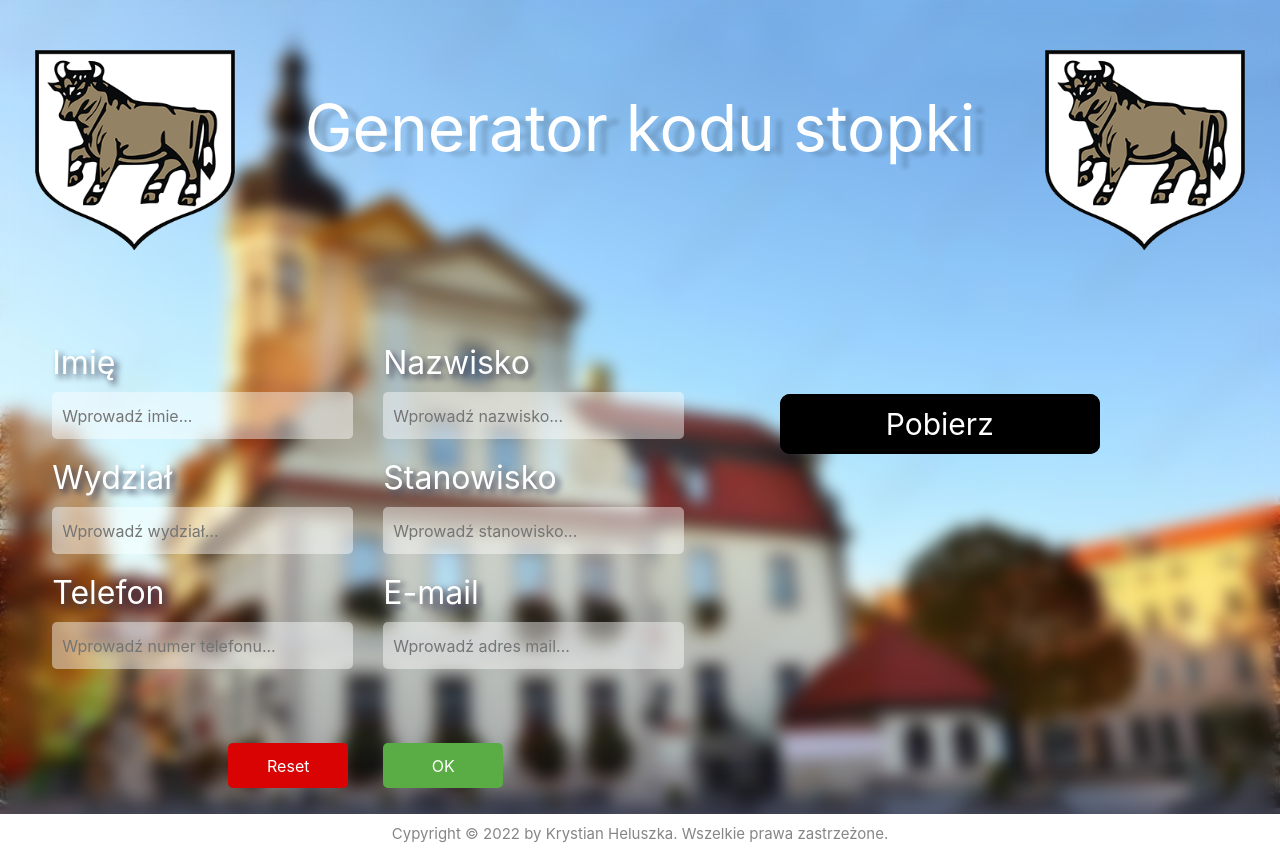
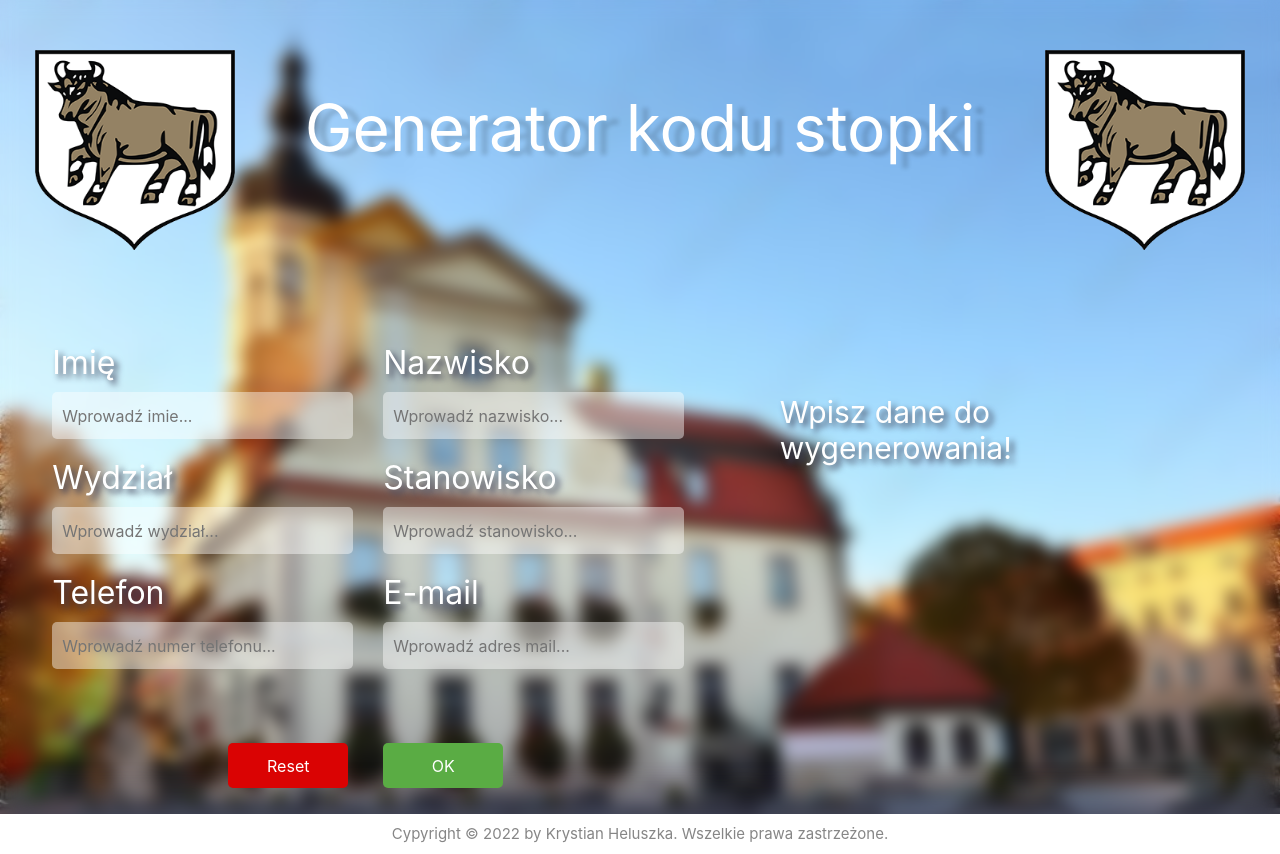
Before and after one commit to Ombre56/FooterMailGenerator, a React (Create React App) app: page / in a window 1280 px wide. Built offline with nearby package versions, Linux system fonts and the light colour scheme.

Commit message:
Add new state to visible button

```diff
--- a/src/components/Form.jsx
+++ b/src/components/Form.jsx
@@ -11,7 +11,7 @@ function Form() {
     email: "",
   });
 
-  const [clicked, setClicked] = useState(false);
+  const [visibleButton, setVisibleButton] = useState(false);
 
   const handleChange = (e) => {
     setFormData(oldValues => ({
@@ -22,11 +22,8 @@ function Form() {
 
   const handleSubmit = (e) => {
     e.preventDefault();
-    setClicked(!clicked);
+    setVisibleButton(!visibleButton);
   };
-
-  const handleValidation = () => {
-  }
 
   const handleReset = () => {
     setFormData({
@@ -37,6 +34,7 @@ function Form() {
       telephone: '',
       email: '',
     });
+    setVisibleButton(!visibleButton);
   };
 
   return (
@@ -136,7 +134,8 @@ function Form() {
         <GeneratorCode
           userData={formData}
           handleReset={handleReset}
-          clicked={clicked} />
+          visibleButton={visibleButton}
+        />
       </div>
     </div>
   )
--- a/src/components/GeneratorCode.jsx
+++ b/src/components/GeneratorCode.jsx
@@ -1,10 +1,9 @@
-import React, { useState } from 'react'
+import React from 'react'
 import './GeneratorCode.scss';
 import { saveAs } from "file-saver";
 import { image } from './ImageLink';
 
-function GeneratorCode({ userData, handleReset, clicked }) {
-  const [visibleButton, setVisibleButton] = useState(true);
+function GeneratorCode({ userData, handleReset, visibleButton }) {
 
   const downloadTxtFile = () => {
     const codeTemplate = `<html>
@@ -59,7 +58,7 @@ function GeneratorCode({ userData, handleReset, clicked }) {
           </table>
           <hr style=" background-color: #247bc0;">
           <p style="font-family: Helvetica, Arial, sans-serif;
-            font-size: 12px; line-height: 12px;">
+            font-size: 9px; line-height: 9px;">
             Niniejsza wiadomość jest poufna i objęta tajemnicą korespondencji. Wiadomość jest przeznaczona wyłącznie dla adresata. Bez zgody nadawcy zabronione jest jakiekolwiek ujawnianie, kopiowanie, rozpowszechnianie lub inne postępowanie dotyczące tej wiadomości. Jeśli otrzymali Państwo tę wiadomość przez pomyłkę, prosimy o bezzwłoczne skontaktowanie się z nadawcą oraz usunięcie wiadomości z Państwa komputera i serwera.
             This message is confidential and covered by the secret of correspondence. The message is intended only for the addressee.  No disclosure, copying, distribution or otherwise proceedings regarding this  message is prohibited without the consent of the sender.  If you have received this message by mistake, please promptly  contact the sender and delete this message from your computer and server.
             Odbiorca wiadomości wyraża zgodę na udostępnianie swojego adresu email wszystkim osobom biorącym udział w realizacji kontraktu (umowy), lub innego zdarzenia prawnego w którym uczestniczy, lub będzie uczestniczyć Organizacja. Zgoda może zostać cofnięta w dowolnym momencie przez wysłanie wiadomości na adres e-mail: ${userData.email}.
@@ -76,16 +75,7 @@ function GeneratorCode({ userData, handleReset, clicked }) {
     saveAs(blob, `Stopka dla ${userData.name}_${userData.surname}.txt`);
   }
 
-  const checkClicked = () => {
-    if (clicked === 'true') {
-      setVisibleButton(true);
-    } else {
-      setVisibleButton(visibleButton);
-    }
-  }
-
   const handleDownload = () => {
-    checkClicked();
     downloadTxtFile();
     handleReset();
   }
--- a/src/components/GeneratorCode.scss
+++ b/src/components/GeneratorCode.scss
@@ -1,4 +1,6 @@
 @import '../variables.scss';
+
+$button-color: rgb(0, 101, 255);
 
 .code-box{
   width: 35vw;
@@ -8,13 +10,14 @@
 }
 
 .download-button{
+  margin: 2.5rem 0 0 2.5rem;
   width: 320px;
   height: 60px;
   border: none;
   font-size: 30px;
   outline: none;
   color: $primary-color;
-  background: black;
+  background: $button-color;
   cursor: pointer;
   position: relative;
   z-index: 0;
@@ -57,7 +60,7 @@
   position: absolute;
   width: 100%;
   height: 100%;
-  background: black;
+  background: $button-color;
   left: 0;
   top: 0;
   border-radius: 10px;
@@ -72,4 +75,5 @@
 .empty-inputs{
   color: $primary-color;
   font-size: 30px;
+  text-shadow: 4px 4px 6px rgba(66, 68, 90, 1);
 }
```
